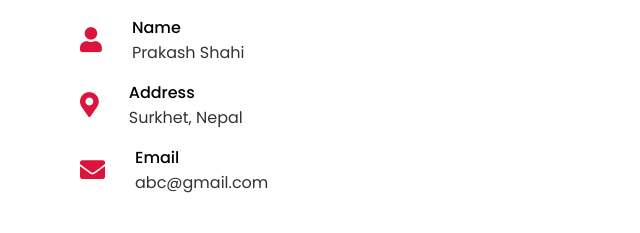
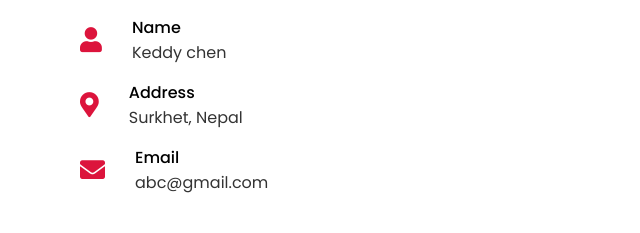
Before and after one commit to imprezakd/imprezakd.github.io, a plain HTML site: page index.html in a window 1280 px wide. Shown: the part 3746-3979 px from the top of the page, 0-640 px from the left. Drawn offline with nearby package versions, Linux system fonts and the light colour scheme.

Commit message:
Update index.html

```diff
--- a/index.html
+++ b/index.html
@@ -204,7 +204,7 @@
                             <i class="fas fa-user"></i>
                             <div class="info">
                                 <div class="head">Name</div>
-                                <div class="sub-title">Prakash Shahi</div>
+                                <div class="sub-title">Keddy chen</div>
                             </div>
                         </div>
                         <div class="row">
```
